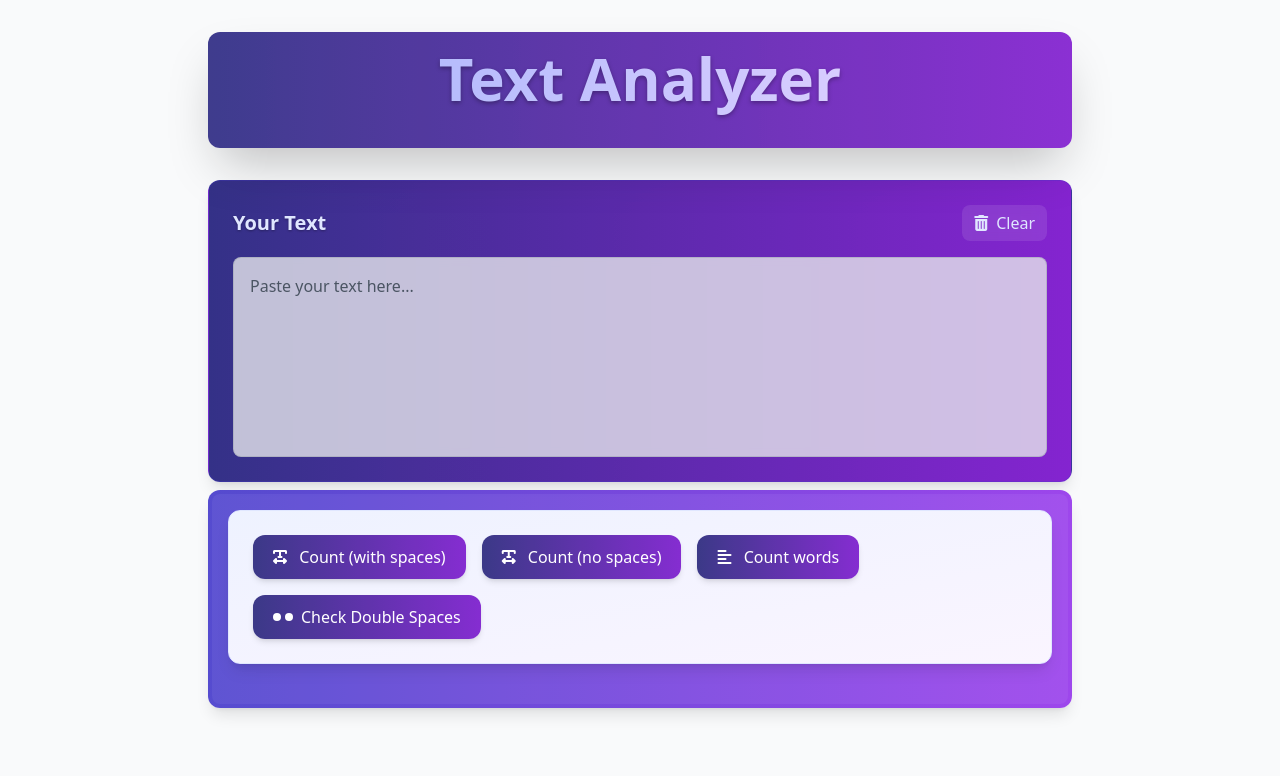
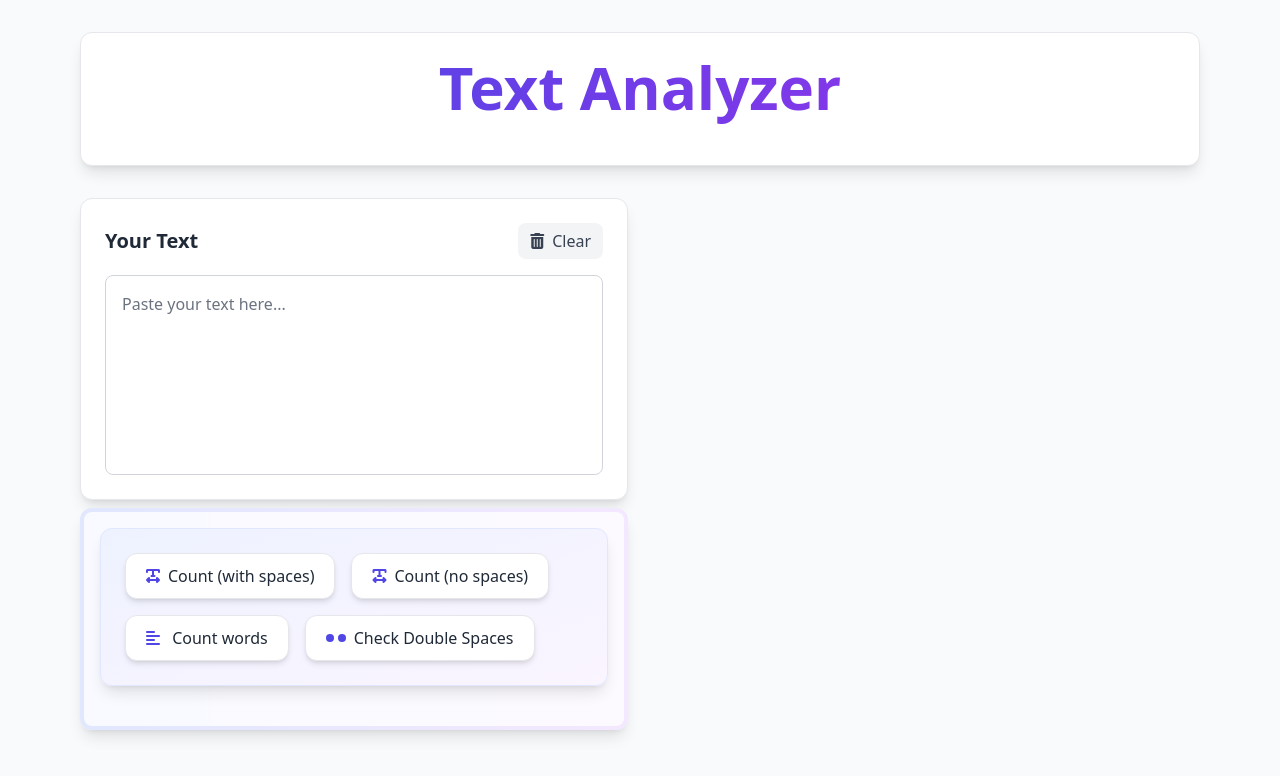
Before and after one commit to dyaphel/Text-Analyzer, a React (Vite) app: page / in a window 1280 px wide. Shown: the top 776 px of the page. Built offline with nearby package versions, Linux system fonts and the light colour scheme.

Commit message:
style update

```diff
--- a/src/App.jsx
+++ b/src/App.jsx
@@ -25,15 +25,17 @@ function App() {
 
   return (
     <div className="bg-gray-50 min-h-screen">
-      <div className="container mx-auto px-4 py-8 max-w-4xl"> {/* Reduced py-10 to py-8 */}
+      <div className="container mx-auto px-4 py-8 max-w-6xl"> {/* Aumentato a max-w-6xl */}
         <Header />
 
-        {/* Reduced margin-bottom from mb-8 to mb-4 on TextInputArea */}
+        <div className="flex flex-col lg:flex-row gap-6"> {/* Aggiunto flex container */}
+          {/* Colonna sinistra con textarea e pulsanti */}
+          <div className="flex-1">
             <TextInputArea text={text} setText={setText} clearText={clearText} className="mb-4" />
 
-        {/* Buttons card with reduced top padding */}
-        <div className="bg-gradient-to-r from-indigo-700/90 to-purple-600/90 rounded-xl shadow-lg p-1 backdrop-blur-sm -mt-2"> {/* Added -mt-2 to pull up slightly */}
-          <div className="bg-white/5 rounded-lg p-4 backdrop-blur-xs">
+            {/* Buttons card con stile più chiaro */}
+            <div className="bg-gradient-to-r from-indigo-100 to-purple-100 rounded-xl shadow-lg p-1 -mt-2">
+              <div className="bg-white/80 rounded-lg p-4">
                 <MainActionButton
                   text={text}
                   showResult={showResult}
@@ -42,8 +44,10 @@ function App() {
                 />
               </div>
             </div>
+          </div>
 
-        {/* Results sections remain the same */}
+          {/* Colonna destra per i risultati */}
+          <div className="flex-1">
             {showResults && (
               <ResultsDisplay
                 title={result.title}
@@ -57,7 +61,8 @@ function App() {
             )}
           </div>
         </div>
+      </div>
+    </div>
   );
 }
-
 export default App;
--- a/src/components/ActionButtons/CountWithSpaces.jsx
+++ b/src/components/ActionButtons/CountWithSpaces.jsx
@@ -10,15 +10,14 @@ const CountWithSpaces = ({ text, showResult }) => {
   };
 
   return (
-  <button
-   onClick={countWithSpaces}
-  className={`${buttonBaseClasses} relative overflow-hidden bg-gradient-to-r from-indigo-900 to-purple-700 hover:from-indigo-500 hover:to-purple-400`}
->
-  <span className="absolute inset-0 bg-white/5"></span>
-  <span className="relative text-white font-medium">
-    <i className="fas fa-text-width mr-2"></i>  Count (with spaces)
-  </span>
-</button>
+      <button
+       onClick={countWithSpaces}
+      className={`${buttonBaseClasses} bg-white hover:bg-gray-100 border border-gray-200`}
+    >
+      <span className="text-gray-800 font-medium">
+         <i className="fas fa-text-width mr-2 text-indigo-600"></i>Count (with spaces)
+      </span>
+    </button>
   );
 };
 
--- a/src/components/ActionButtons/CountWithoutSpaces.jsx
+++ b/src/components/ActionButtons/CountWithoutSpaces.jsx
@@ -11,13 +11,12 @@ const CountWithoutSpaces = ({ text, showResult }) => {
   };
 
   return (
-      <button
+    <button
       onClick={countNoSpaces}
-      className={`${buttonBaseClasses} relative overflow-hidden bg-gradient-to-r from-indigo-900 to-purple-700 hover:from-indigo-500 hover:to-purple-400`}
+      className={`${buttonBaseClasses} bg-white hover:bg-gray-100 border border-gray-200`}
     >
-      <span className="absolute inset-0 bg-white/5"></span>
-      <span className="relative text-white font-medium">
-        <i className="fas fa-text-width mr-2"></i> Count (no spaces)
+      <span className="text-gray-800 font-medium">
+         <i className="fas fa-text-width mr-2 text-indigo-600"></i>Count (no spaces)
       </span>
     </button>
   );
--- a/src/components/ActionButtons/CountWords.jsx
+++ b/src/components/ActionButtons/CountWords.jsx
@@ -1,5 +1,4 @@
-
-const buttonBaseClasses = "text-white px-5 py-2.5 rounded-xl flex items-center transition-all duration-200 hover:shadow-lg hover:-translate-y-0.5 active:translate-y-0 shadow-md";
+const buttonBaseClasses = "text-gray-800 px-5 py-2.5 rounded-xl flex items-center transition-all duration-200 hover:shadow-lg hover:-translate-y-0.5 active:translate-y-0 shadow-md";
 
 const CountWords = ({ text, showResult }) => {
   const countWords = () => {
@@ -14,17 +13,14 @@ const CountWords = ({ text, showResult }) => {
   };
 
   return (
-
-      <button
-        onClick={countWords}
-        className={`${buttonBaseClasses} relative overflow-hidden bg-gradient-to-r from-indigo-900 to-purple-700 hover:from-indigo-500 hover:to-purple-400`}
-      >
-        <span className="absolute inset-0 bg-white/5"></span>
-        <span className="relative text-white font-medium">
-          <i className="fas fa-align-left mr-2"></i>   Count words
-        </span>
-      </button>
-
+    <button
+      onClick={countWords}
+      className={`${buttonBaseClasses} bg-white hover:bg-gray-100 border border-gray-200`}
+    >
+      <span className="text-gray-800 font-medium">
+        <i className="fas fa-align-left mr-2 text-indigo-600"></i> Count words
+      </span>
+    </button>
   );
 };
 
--- a/src/components/ActionButtons/DoubleSpaces.jsx
+++ b/src/components/ActionButtons/DoubleSpaces.jsx
@@ -42,13 +42,12 @@ const DoubleSpaces = ({ text, showResult, setCleanText, setShowCleanText }) => {
 return (
 <button
   onClick={handleDoubleSpaces}
-      className={`${buttonBaseClasses} relative overflow-hidden bg-gradient-to-r from-indigo-900 to-purple-700 hover:from-indigo-500 hover:to-purple-400`}
+  className={`${buttonBaseClasses} bg-white hover:bg-gray-100 border border-gray-200`}
 >
-      <span className="absolute inset-0 bg-white/5"></span>
-      <span className="relative text-white font-medium flex items-center">
+  <span className="flex items-center text-gray-800 font-medium">
     <span className="flex mr-2">
-          <span className="w-2 h-2 rounded-full bg-white mr-1"></span>
-          <span className="w-2 h-2 rounded-full bg-white"></span>
+      <span className="w-2 h-2 rounded-full bg-indigo-600 mr-1"></span>
+      <span className="w-2 h-2 rounded-full bg-indigo-600"></span>
     </span>
     Check Double Spaces
   </span>
--- a/src/components/Header.jsx
+++ b/src/components/Header.jsx
@@ -1,12 +1,8 @@
 const Header = () => {
   return (
-    <header className="text-center mb-8 py-2 bg-gradient-to-r from-indigo-900 to-purple-700 rounded-xl shadow-2xl overflow-visible relative">
-      {/* Semi-transparent overlay */}
-      <div className="absolute inset-0 bg-white/5 rounded-xl"></div>
-
+    <header className="text-center mb-8 py-4 bg-white rounded-xl shadow-lg overflow-visible relative border border-gray-200">
       <div className="max-w-4xl mx-auto px-6 relative z-10">
-        {/* Main heading with enhanced contrast */}
-        <h1 className="text-5xl md:text-6xl font-extrabold mb-6 py-2 leading-tight text-transparent bg-clip-text bg-gradient-to-r from-indigo-300 to-purple-200 animate-fade-in drop-shadow-[0_2px_2px_rgba(0,0,0,0.3)]">
+        <h1 className="text-5xl md:text-6xl font-extrabold mb-6 py-2 leading-tight text-transparent bg-clip-text bg-gradient-to-r from-indigo-600 to-purple-600">
           Text Analyzer
         </h1>
       </div>
--- a/src/components/ResultsDisplay.jsx
+++ b/src/components/ResultsDisplay.jsx
@@ -18,16 +18,16 @@ const ResultsDisplay = ({ title, content, isHTML }) => {
   };
 
   return (
-    <div className="bg-gradient-to-r from-indigo-500 to-purple-400 rounded-xl shadow-lg mb-8 border border-indigo-700/30">
+    <div className="bg-white rounded-xl shadow-lg border border-gray-200">
       <div className="p-6">
         <div className="flex items-center justify-between mb-4">
-          <h2 className="text-xl font-semibold text-indigo-100 drop-shadow-[0_1px_1px_rgba(0,0,0,0.3)]">
+          <h2 className="text-xl font-semibold text-gray-800">
             {title}
           </h2>
           {isHTML && (
             <button
               onClick={handleCopy}
-              className="flex items-center text-indigo-100 hover:text-white transition-colors duration-200 bg-white/10 hover:bg-white/20 px-4 py-2 rounded-lg backdrop-blur-sm"
+              className="flex items-center text-gray-700 hover:text-gray-900 transition-colors duration-200 bg-gray-100 hover:bg-gray-200 px-4 py-2 rounded-lg"
             >
               <i className={`fas ${copyState.icon} mr-2`}></i>
               {copyState.text}
@@ -35,7 +35,7 @@ const ResultsDisplay = ({ title, content, isHTML }) => {
           )}
         </div>
         <div
-          className="bg-gray-200/80 rounded-lg border border-gray-400/50 p-4 min-h-20 whitespace-pre-wrap backdrop-blur-sm"
+          className="bg-gray-50 rounded-lg border border-gray-200 p-4 min-h-20 whitespace-pre-wrap"
           dangerouslySetInnerHTML={isHTML ? { __html: content } : null}
         >
           {!isHTML && (
--- a/src/components/TextInputArea.jsx
+++ b/src/components/TextInputArea.jsx
@@ -1,27 +1,24 @@
 const TextInputArea = ({ text, setText, clearText, className  }) => {
   return (
-     <div className={`p-6 bg-gradient-to-r from-indigo-900 to-purple-700 rounded-xl shadow-lg border border-indigo-700/30 ${className}`}>
-      {/* Semi-transparent overlay for depth */}
-      <div className="absolute inset-0 bg-white/5 rounded-xl mix-blend-overlay"></div>
-
+     <div className={`p-6 bg-white rounded-xl shadow-lg border border-gray-200 ${className}`}>
       <div className="relative z-10">
         <div className="flex items-center justify-between mb-4">
-          <h2 className="text-xl font-semibold text-indigo-100 drop-shadow-[0_1px_1px_rgba(0,0,0,0.3)]">
+          <h2 className="text-xl font-semibold text-gray-800">
             Your Text
           </h2>
           <button
             onClick={clearText}
-            className="text-indigo-100 hover:text-white transition-colors duration-200 flex items-center bg-white/10 hover:bg-white/20 px-3 py-1.5 rounded-lg backdrop-blur-sm"
+            className="text-gray-700 hover:text-gray-900 transition-colors duration-200 flex items-center bg-gray-100 hover:bg-gray-200 px-3 py-1.5 rounded-lg"
           >
             <i className="fas fa-trash-alt mr-2"></i> Clear
           </button>
         </div>
 
-        <div className="relative bg-gray-200/80 rounded-lg border border-gray-400/50 p-4 transition-all duration-300 hover:border-indigo-400 focus-within:border-indigo-500 backdrop-blur-sm">
+        <div className="relative bg-white rounded-lg border border-gray-300 p-4 transition-all duration-300 hover:border-indigo-400 focus-within:border-indigo-500">
           <textarea
             value={text}
             onChange={(e) => setText(e.target.value)}
-            className="w-full h-40 bg-transparent outline-none resize-none text-gray-800 placeholder-gray-600"
+            className="w-full h-40 bg-transparent outline-none resize-none text-gray-800 placeholder-gray-500"
             placeholder="Paste your text here..."
           />
         </div>
```
Lines whose indentation alone changed are shown as unchanged.
